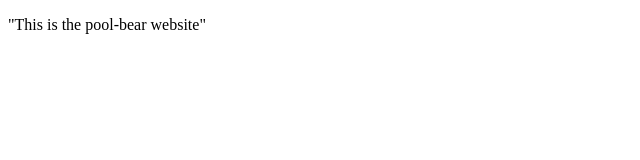
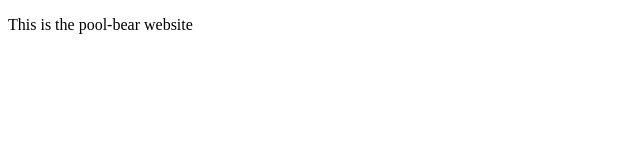
Before and after one commit to pool-bear/pool-bear.github.io, a plain HTML site: page index.html in a window 1280 px wide. Shown: the full height of the page, 0-640 px from the left. Drawn offline with Linux system fonts and the light colour scheme.

Commit message:
Remove quote

```diff
--- a/index.html
+++ b/index.html
@@ -2,12 +2,12 @@
 <html lang="en">
     <head>
         <title>
-            "pool-bear website"
+            pool-bear website
         </title>
     </head>
     <body>
         <p>
-            "This is the pool-bear website"
+            This is the pool-bear website
         </p>
     </body>
 </html>
```
